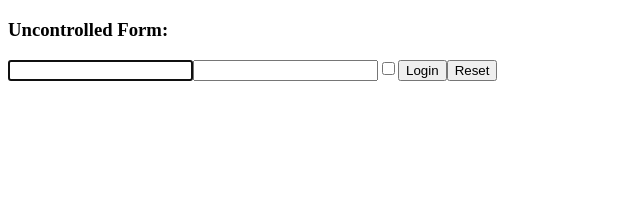
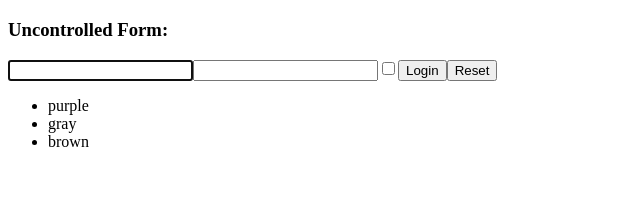
Before and after one commit to Meli357/REACT-exercises, a React (Create React App) app: page / in a window 1280 px wide. Shown: the top 201 px of the page, without its empty margins (0-640 px from the left). Built offline with nearby package versions, Linux system fonts and the light colour scheme.

Commit message:
add Colors component

```diff
--- a/src/App.js
+++ b/src/App.js
@@ -7,6 +7,7 @@ import { ClickTracker } from "./ClickTracker";
 import { InteractiveWelcome } from "./InteractiveWelcome";
 import { Login } from "./Login";
 import { UncontrolledLogin } from "./UncontrolledLogin";
+import { Colors } from "./Colors";
 
 export class App extends React.Component{
     render(){
@@ -20,6 +21,7 @@ export class App extends React.Component{
                 {/* <InteractiveWelcome /> */}
                 {/* <Login /> */}
                 <UncontrolledLogin />
+                <Colors names={['purple','gray','brown']}/>
             </div>
         )
     }
--- /dev/null
+++ b/src/Colors.js
@@ -0,0 +1,9 @@
+import React from "react";
+
+export class Colors extends React.Component{
+    render(){
+        return <ul>
+            {this.props.names.map((name)=>(<li>{name}</li>))}
+        </ul>
+    }
+}
```
